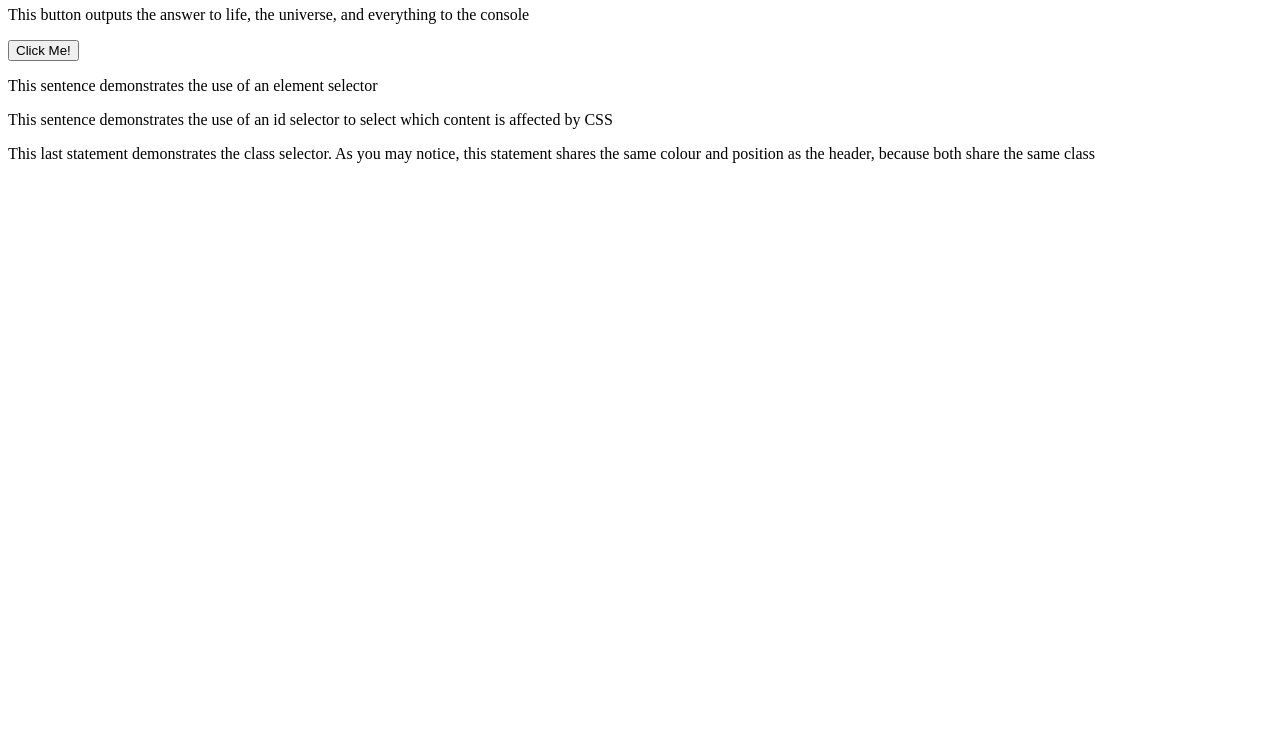
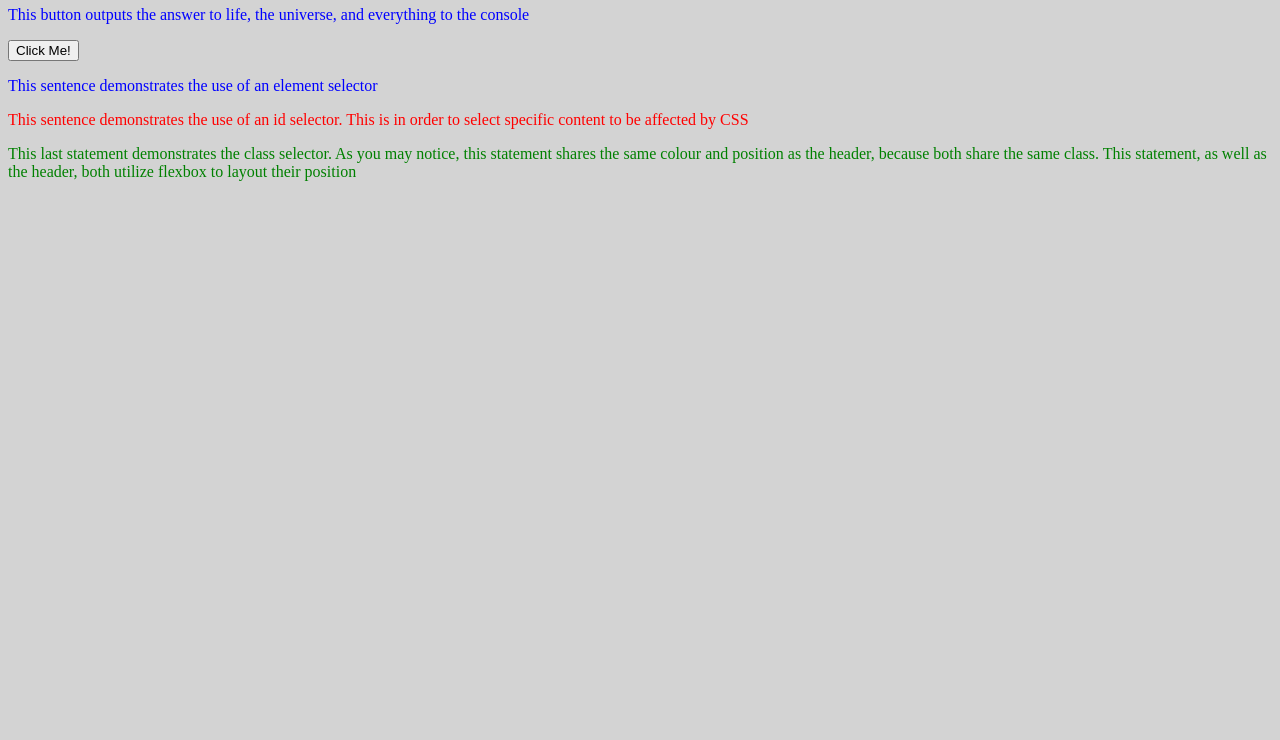
Before and after one commit to Ramen4Breakfast/hw4, a plain HTML site: page index.html in a window 1280 px wide. Shown: the part 60-800 px from the top of the page. Drawn offline with Linux system fonts and the light colour scheme.

Commit message:
Added working CSS and more html

```diff
--- a/index.html
+++ b/index.html
@@ -27,9 +27,9 @@
 
         <p>This sentence demonstrates the use of an element selector</p>
 
-        <p id="sent2">This sentence demonstrates the use of an id selector to select which content is affected by CSS</p>
+        <p id="sent">This sentence demonstrates the use of an id selector. This is in order to select specific content to be affected by CSS</p>
 
-        <p class="center"> This last statement demonstrates the class selector. As you may notice, this statement shares the same colour and position as the header, because both share the same class</p>
+        <p class="center"> This last statement demonstrates the class selector. As you may notice, this statement shares the same colour and position as the header, because both share the same class. This statement, as well as the header, both utilize flexbox to layout their position</p>
 
     </body>
 
--- a/stylesheet.css
+++ b/stylesheet.css
@@ -0,0 +1,16 @@
+p {
+	color: blue;
+}
+
+#sent {
+	color: red;
+}
+
+.center {
+	color: green;
+	justify-content: center;
+}
+
+html {
+	background: lightgrey;
+}
```
